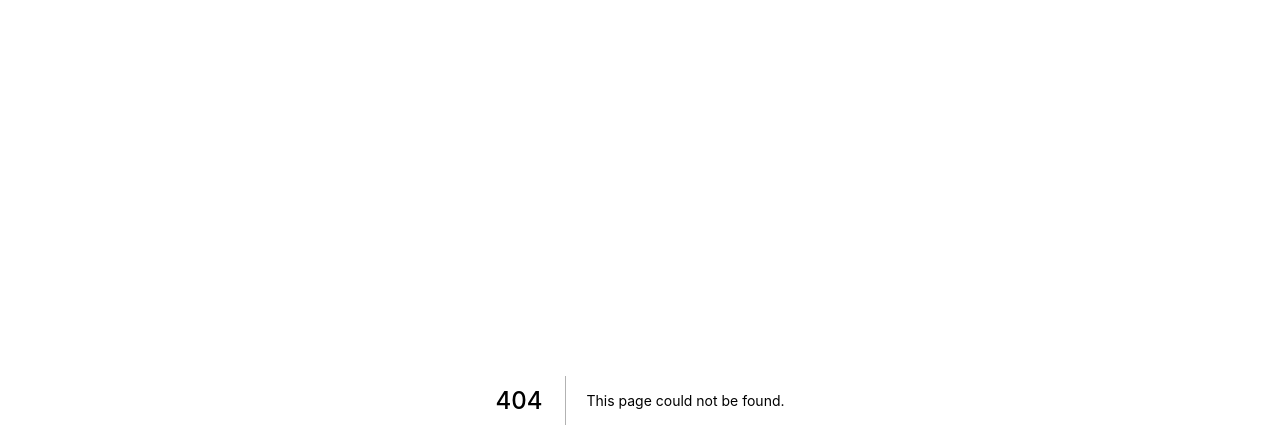
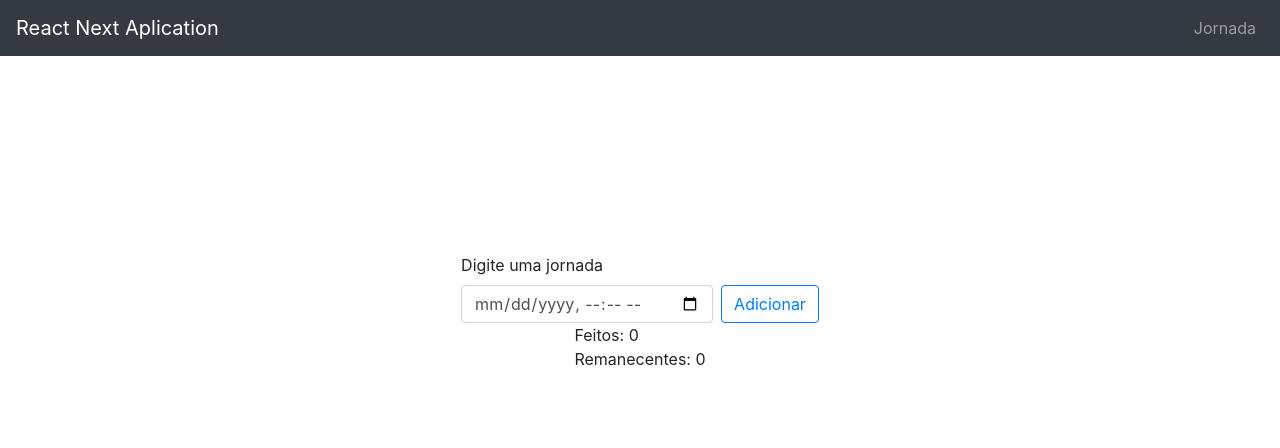
Before and after one commit to BrenoHA/sample_nextjs, a Next.js app: page /journey in a window 1280 px wide. Before the commit this address had no page. Shown: the top 448 px of the page. Built offline with nearby package versions, Linux system fonts and the light colour scheme.

Commit message:
Add Mobx and journey page

```diff
--- a/package.json
+++ b/package.json
@@ -11,6 +11,8 @@
   },
   "dependencies": {
     "bootstrap": "^4.6.0",
+    "mobx": "^6.1.8",
+    "mobx-react": "^7.1.0",
     "next": "^10.0.7",
     "react": "^17.0.1",
     "react-bootstrap": "^1.5.1",
--- a/pages/index.tsx
+++ b/pages/index.tsx
@@ -1,5 +1,6 @@
 import CardCounterComponent from '@app/components/CardCounter';
 import CardInputComponent from '@app/components/CardInput';
+import NavBarComponent from '@app/components/NavBar';
 import { useEffect, useState } from 'react';
 
 type IUser = {
@@ -31,7 +32,8 @@ const HomePage = () => {
   console.log(user.name);
 
   return (
-    <div>
+    <>
+      <NavBarComponent />
       {isCounter ? (
         <CardCounterComponent setIsCounter={setIsCounter} user={user} />
       ) : (
@@ -40,7 +42,7 @@ const HomePage = () => {
           setUsername={setUsername}
         />
       )}
-    </div>
+    </>
   );
 };
 
--- /dev/null
+++ b/pages/journey.tsx
@@ -0,0 +1,14 @@
+import JourneyComponent from '@app/components/Journey';
+import { JourneyStore } from '@app/components/Journey/JourneyStore';
+import NavBarComponent from '@app/components/NavBar';
+
+const JourneyPage = () => {
+  return (
+    <>
+      <NavBarComponent />
+      <JourneyComponent journeyStore={JourneyStore} />
+    </>
+  );
+};
+
+export default JourneyPage;
--- /dev/null
+++ b/src/components/Journey/JourneyStore.ts
@@ -0,0 +1,47 @@
+import { action, computed, makeObservable, observable } from 'mobx';
+
+import { IJourney } from '@app/interfaces/journey';
+
+export class JourneyStoreClass {
+  journeys: IJourney[] = [];
+
+  constructor() {
+    makeObservable(this, {
+      journeys: observable,
+      addJourney: action,
+      setCompleted: action,
+      status: computed,
+    });
+  }
+
+  addJourney(name: string) {
+    const item: IJourney = {
+      id: +Math.random().toFixed(4),
+      name,
+      completed: false,
+    };
+    this.journeys.push(item);
+  }
+
+  setCompleted(id: number) {
+    const index = this.journeys.findIndex((item) => item.id === id);
+    if (index >= 0) {
+      this.journeys[index].completed = !this.journeys[index].completed;
+    }
+  }
+
+  get status() {
+    let completed = 0;
+    let remaining = 0;
+    this.journeys.map((journey) => {
+      if (journey.completed) {
+        completed++;
+      } else {
+        remaining++;
+      }
+    });
+    return { completed, remaining };
+  }
+}
+
+export const JourneyStore = new JourneyStoreClass();
--- /dev/null
+++ b/src/components/Journey/index.tsx
@@ -0,0 +1,77 @@
+import { SyntheticEvent, ChangeEvent, useState } from 'react';
+import { InputGroup, FormControl, Button } from 'react-bootstrap';
+import styles from './styles.module.scss';
+import { JourneyStoreClass } from './JourneyStore';
+import { observer } from 'mobx-react';
+
+type JourneyListProps = {
+  journeyStore: JourneyStoreClass;
+};
+
+const JourneyComponent = observer(({ journeyStore }: JourneyListProps) => {
+  const [value, setValue] = useState('');
+
+  const status = journeyStore.status;
+
+  const handleSubmit = (ev: SyntheticEvent) => {
+    ev.preventDefault();
+    if (value) {
+      journeyStore.addJourney(value);
+      setValue('');
+    }
+    console.log(value);
+  };
+
+  const handleChange = (ev: ChangeEvent<HTMLInputElement>) => {
+    ev.preventDefault();
+    setValue(ev.target.value);
+  };
+
+  return (
+    <div className={styles.center}>
+      <div>
+        <span>Digite uma jornada</span>
+        <form onSubmit={handleSubmit} className="d-flex flex-row mt-2">
+          <FormControl
+            type="datetime-local"
+            placeholder=""
+            aria-label="Tarefa"
+            aria-describedby="basic-addon1"
+            value={value}
+            onChange={handleChange}
+            className="mr-2"
+          />
+
+          <Button type="submit" variant="outline-primary">
+            Adicionar
+          </Button>
+        </form>
+      </div>
+
+      <div>
+        <span>Feitos: {status.completed} </span>
+        <br />
+        <span> Remanecentes: {status.remaining}</span>
+      </div>
+
+      <div>
+        <ul>
+          {journeyStore.journeys.map((journey, index) => {
+            return (
+              <li
+                onClick={() => {
+                  journeyStore.setCompleted(journey.id);
+                }}
+                key={index}
+              >
+                [ {journey.completed ? 'x' : ' '} ]{journey.name}
+              </li>
+            );
+          })}
+        </ul>
+      </div>
+    </div>
+  );
+});
+
+export default JourneyComponent;
--- /dev/null
+++ b/src/components/Journey/styles.module.scss
@@ -0,0 +1,10 @@
+@import '@app/styles/mixins';
+
+.center {
+  height: 80vh;
+  @include mx_flex_center_column;
+}
+
+.container {
+  @include mx_flex_center_column;
+}
--- /dev/null
+++ b/src/components/NavBar/index.tsx
@@ -0,0 +1,20 @@
+import { Navbar, Nav } from 'react-bootstrap';
+
+const NavBarComponent = () => {
+  return (
+    <Navbar bg="dark" variant="dark" expand="md" fixed="top">
+      <Navbar.Brand href="/">React Next Aplication</Navbar.Brand>
+
+      <Navbar.Toggle />
+
+      <Navbar.Collapse id="responsive-navbar-nav">
+        <Nav className="mr-auto"></Nav>
+        <Nav>
+          <Nav.Link href="/journey">Jornada</Nav.Link>
+        </Nav>
+      </Navbar.Collapse>
+    </Navbar>
+  );
+};
+
+export default NavBarComponent;
--- /dev/null
+++ b/src/interfaces/journey.ts
@@ -0,0 +1,5 @@
+export interface IJourney {
+  id: number;
+  name: string;
+  completed: boolean;
+}
```
Also changed, not shown: 1 other file (tests, documents, lock files or other folders).
